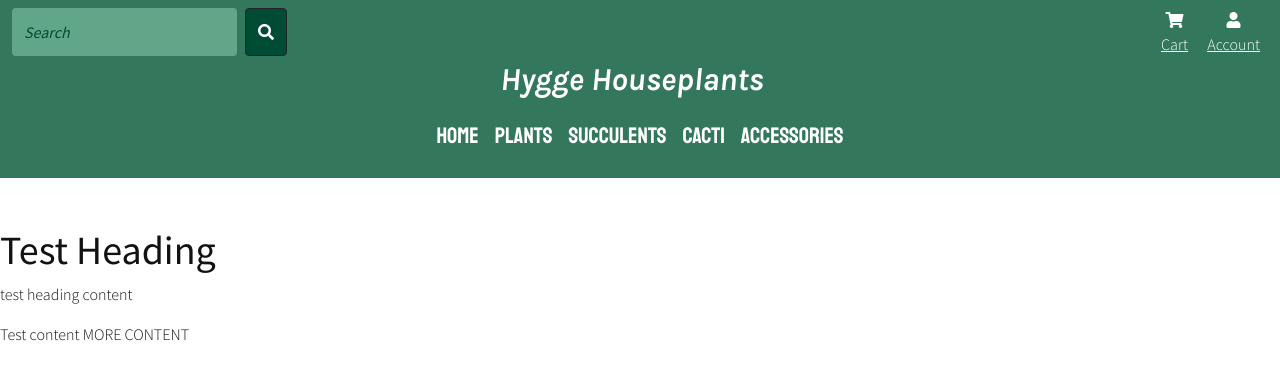
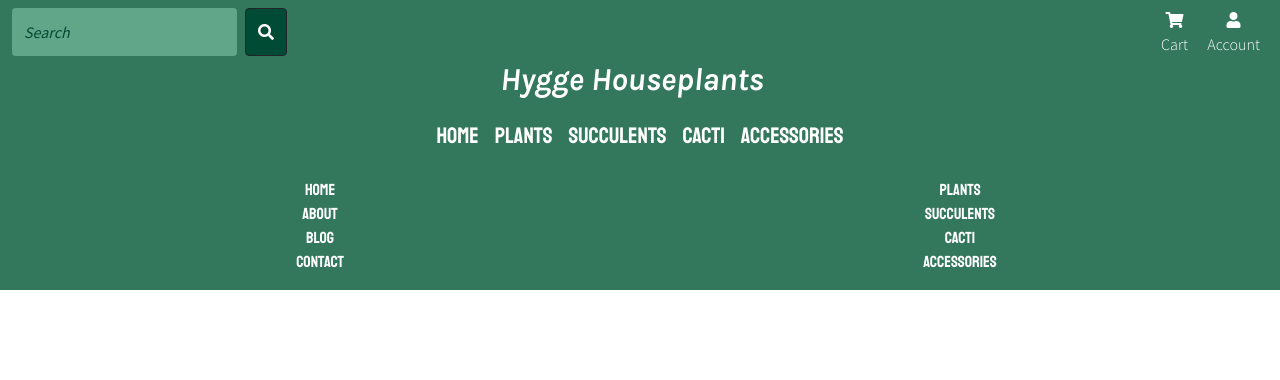
Before and after one commit to nickassafkirk/hygge_houseplants, a Django app: template index/templates/index/index.html in a window 1280 px wide. Shown: the top 380 px of the page. Run offline with Django 3.2, Linux system fonts and the light colour scheme; the template is opened without the code that fills it, so the values that code supplies are empty.

Commit message:
Add footer layout and styles

```diff
--- a/index/templates/index/index.html
+++ b/index/templates/index/index.html
@@ -2,10 +2,8 @@
 {% load static %}
 
 {% block page_heading %}
-<h1 class="mt-5">Test Heading</h1>
-<p>test heading content</p>
 {% endblock %}
 
 {% block content %}
-<p>Test content MORE CONTENT</p>
+
 {% endblock %}
--- a/static/css/style.css
+++ b/static/css/style.css
@@ -20,6 +20,11 @@ body {
     color: #121212;
     font-weight: 300;
 }
+
+a {
+    text-decoration: none;
+}
+
 
 /* Header */
 
@@ -86,6 +91,19 @@ body {
     font-size: 0.75rem;
 }
 
+/* Footer */
+
+footer {
+    background: var(--grn);
+    color: #fff;
+    font-family: var(--head);
+    text-align: center;
+}
+
+footer a{
+    color: #fff;
+}
+
 
 @media screen and (min-width: 992px) {
     .user-area-link {
--- a/templates/base.html
+++ b/templates/base.html
@@ -108,10 +108,32 @@
       {% block content %}
       {% endblock %}
 
-      <footer>
-          <!-- Info Links -->
-          <!-- Product Links -->
+      <footer class="container-fluid">
+
+          <div class="row">
+            <!-- Info Links -->
+            <div class="col-12 col-md-6">
+              <ul class="list-unstyled">
+                <li><a href="">Home</a></li>
+                <li><a href="">About</a></li>
+                <li><a href="">Blog</a></li>
+                <li><a href="">Contact</a></li>
+              </ul>
+            </div>
+
+            <!-- Product Links -->
+            <div class="col-12 col-md-6">
+              <ul class="list-unstyled">
+                <li><a href="">Plants</a></li>
+                <li><a href="">Succulents</a></li>
+                <li><a href="">Cacti</a></li>
+                <li><a href="">Accessories</a></li>
+              </ul>
+            </div>
+          </div>
+
           <!-- Social Links -->
+          <div class="row"></div>
       </footer>
 
       {% block footerjs %}
```
